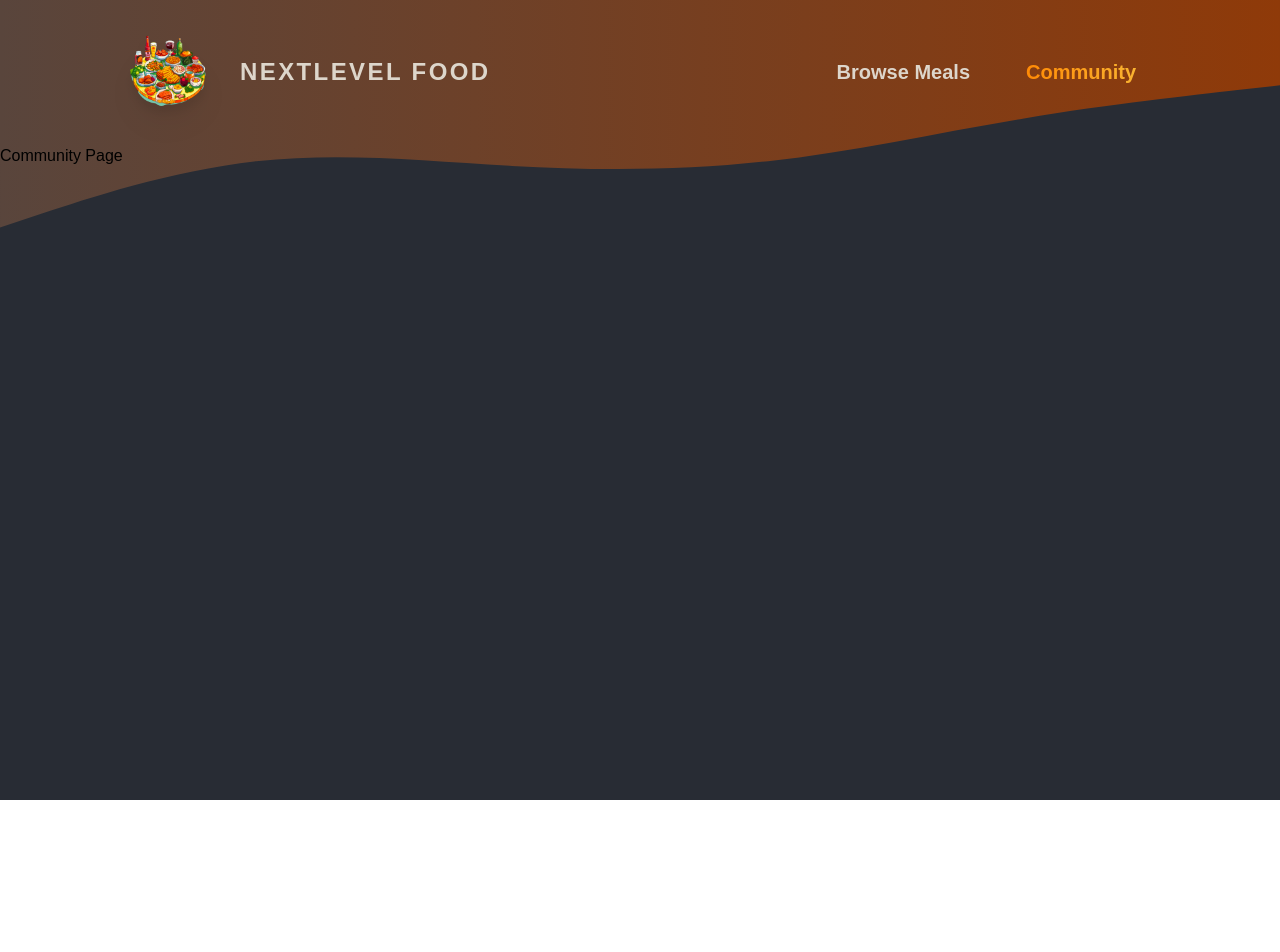
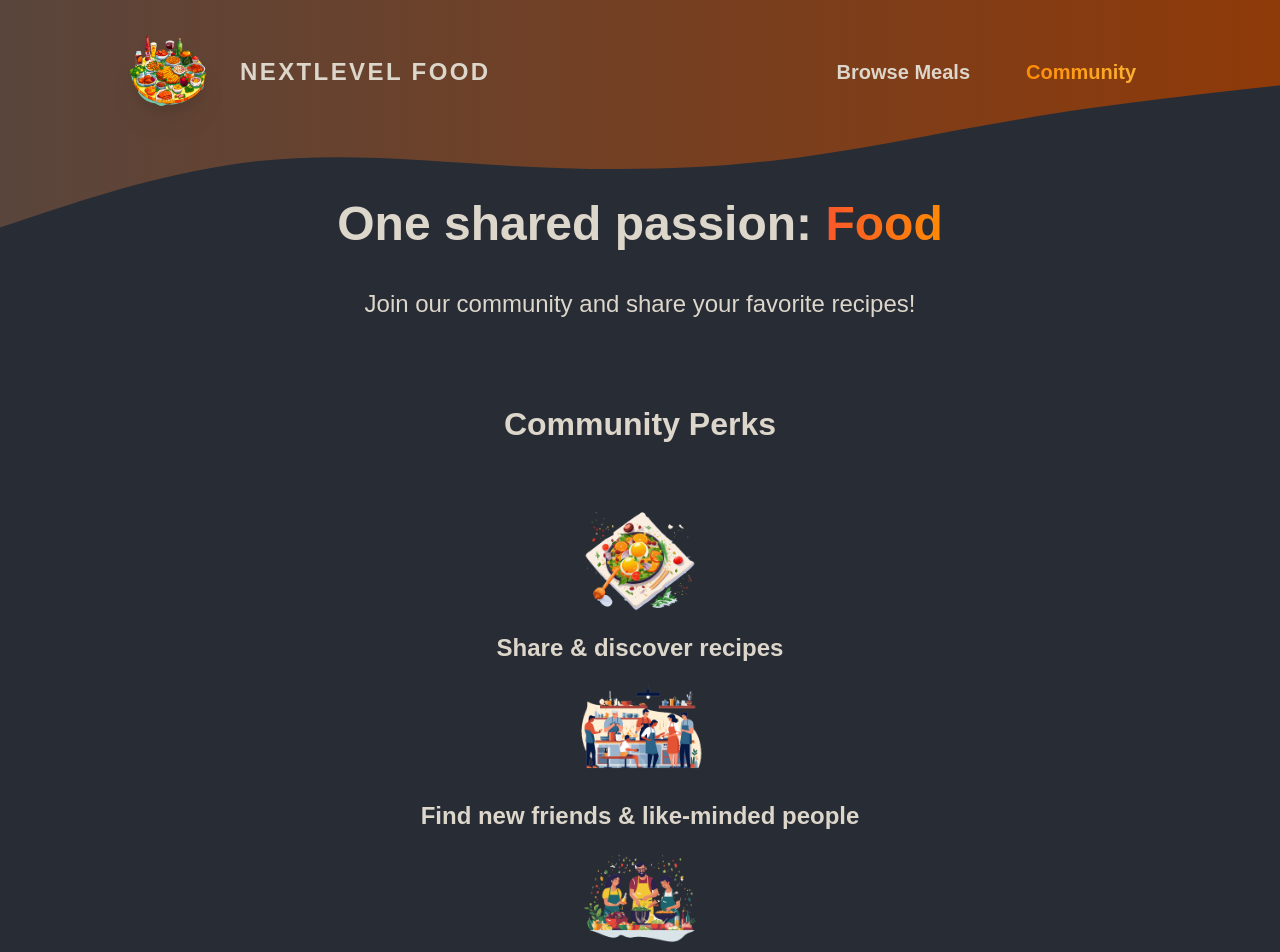
Before and after one commit to ryan20bv/mealers-next-ts, a Next.js app: page /community in a window 1280 px wide. Shown: the top 952 px of the page. Before the commit the page ends 800 px from the top, so only its background shows below. Built offline with nearby package versions, Linux system fonts and the light colour scheme.

Commit message:
added community page

```diff
--- a/src/app/community/page.tsx
+++ b/src/app/community/page.tsx
@@ -1,5 +1,7 @@
+import CommunityView from '@/components/views/community/communityView';
+
 const CommunityPage = () => {
-	return <div>Community Page</div>;
+	return <CommunityView />;
 };
 
 export default CommunityPage;
--- /dev/null
+++ b/src/components/views/community/communityView.tsx
@@ -0,0 +1,62 @@
+import Image from 'next/image';
+
+import mealIcon from '@/assets/icons/meal.png';
+import communityIcon from '@/assets/icons/community.png';
+import eventsIcon from '@/assets/icons/events.png';
+import classes from './styles/community.module.css';
+import ListCommunity from './listCommunity';
+
+export default function CommunityView() {
+	return (
+		<>
+			<header
+				className={` gap-12 mt-16 mb-20 mx-auto max-w-[75rem] text-center text-2xl text-[#ddd6cb] ${classes.header} `}
+			>
+				<h1 className='text-[2em] font-bold mb-12'>
+					One shared passion: <span className={classes.highlight}>Food</span>
+				</h1>
+				<p>Join our community and share your favorite recipes!</p>
+			</header>
+			<main
+				className={`w-[90%] max-w-[40rem] text-center mx-auto my-0 ${classes.main}`}
+			>
+				<h2 className='text-[2rem] font-bold mb-12 text-[#ddd6cb]'>
+					Community Perks
+				</h2>
+
+				<ul className={`${classes.perks} list-none my-12 mx-0 p-0`}>
+					<li className='flex flex-col items-center gap-2'>
+						<Image
+							src={mealIcon}
+							alt='A delicious meal'
+							className='w-32 h-32 object-contain'
+						/>
+						<p className='text-2xl font-bold m-0 text-[#ddd6cb]'>
+							Share & discover recipes
+						</p>
+					</li>
+					<li className='flex flex-col items-center gap-2'>
+						<Image
+							src={communityIcon}
+							alt='A crowd of people, cooking'
+							className='w-32 h-32 object-contain'
+						/>
+						<p className='text-2xl font-bold m-0 text-[#ddd6cb]'>
+							Find new friends & like-minded people
+						</p>
+					</li>
+					<li className='flex flex-col items-center gap-2'>
+						<Image
+							src={eventsIcon}
+							alt='A crowd of people at a cooking event'
+							className='w-32 h-32 object-contain'
+						/>
+						<p className='text-2xl font-bold m-0 text-[#ddd6cb]'>
+							Participate in exclusive events
+						</p>
+					</li>
+				</ul>
+			</main>
+		</>
+	);
+}
--- /dev/null
+++ b/src/components/views/community/styles/community.module.css
@@ -0,0 +1,18 @@
+.header h1 {
+	font-family: 'Montserrat', sans-serif;
+}
+
+.highlight {
+	background: linear-gradient(90deg, #f9572a, #ff8a05);
+	background-clip: text;
+	-webkit-background-clip: text;
+	-webkit-text-fill-color: transparent;
+}
+
+.main h2 {
+	font-family: 'Montserrat', sans-serif;
+}
+
+.perks p {
+	font-family: 'Montserrat', sans-serif;
+}
```
